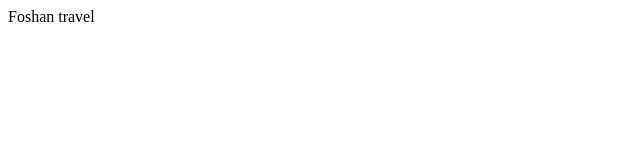
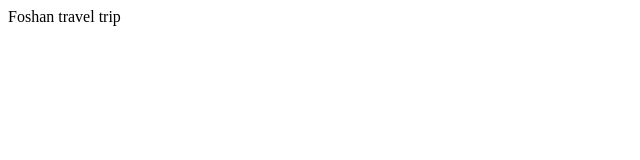
Before and after one commit to foshantravel/foshantravel.github.io, a plain HTML site: page index.html in a window 1280 px wide. Shown: the full height of the page, 0-640 px from the left. Drawn offline with Linux system fonts and the light colour scheme.

Commit message:
foshan file add

```diff
--- a/index.html
+++ b/index.html
@@ -1 +1 @@
-<p>Foshan travel</p>
+<p>Foshan travel trip</p>
```
